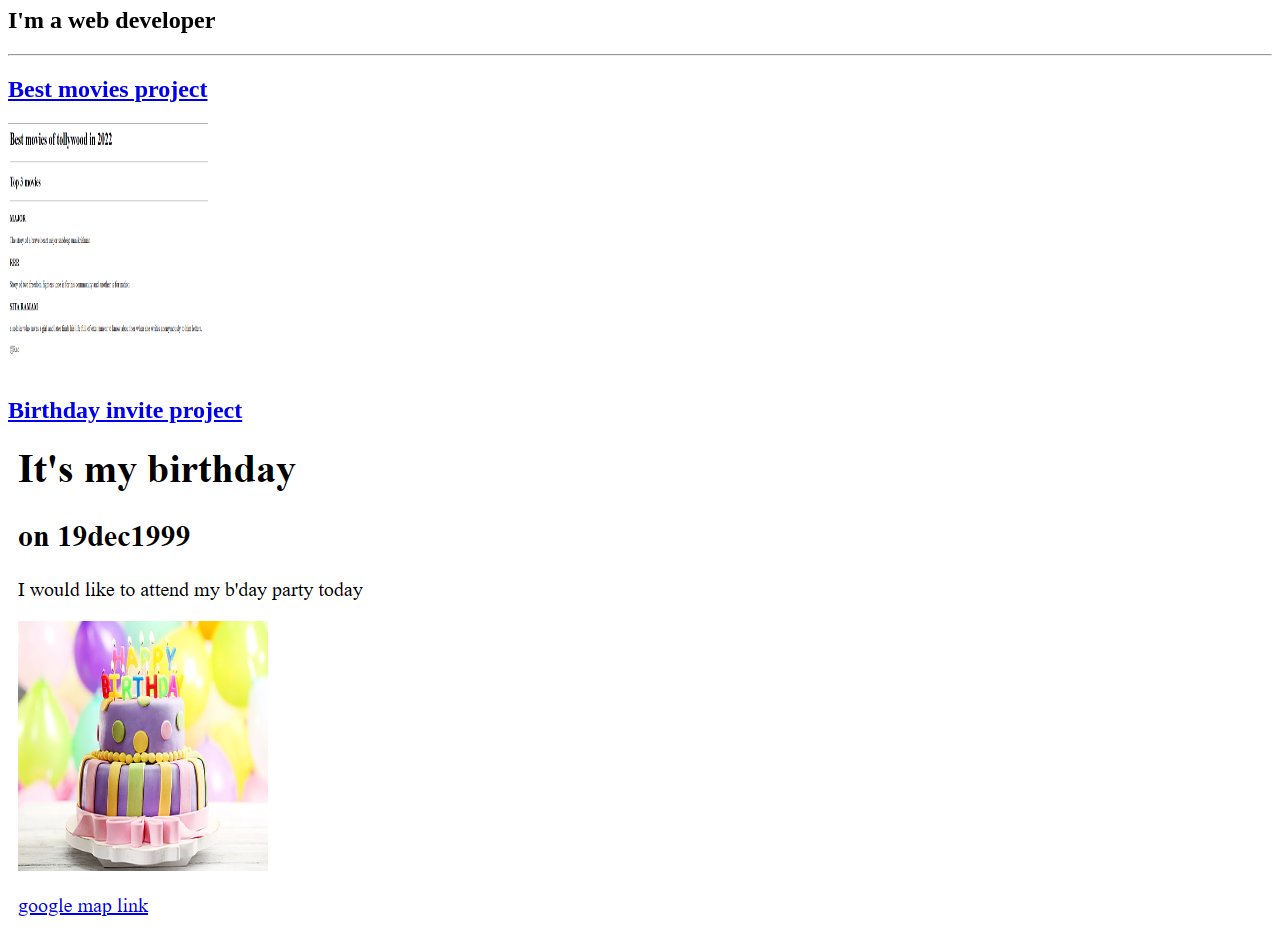
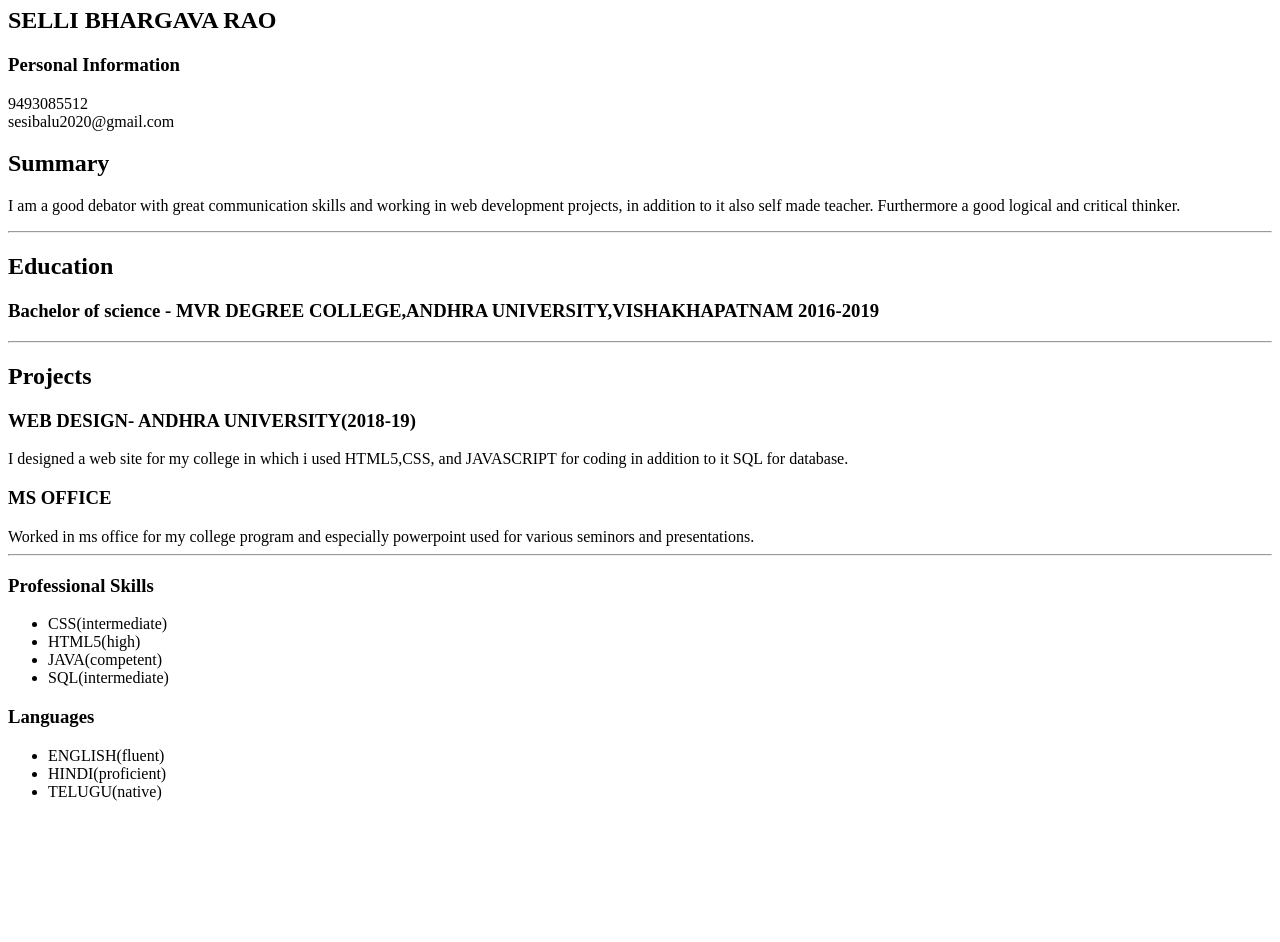
Before and after one commit to SelliBhargav/html-portfolio, a plain HTML site: page index.html in a window 1280 px wide. Shown: the part 73-1015 px from the top of the page. After the commit the page ends 890 px from the top, so only its background shows below. Drawn offline with Linux system fonts and the light colour scheme.

Commit message:
Add files via upload

```diff
--- a/index.html
+++ b/index.html
@@ -1,24 +1,42 @@
+<!DOCTYPE html>
+<head>
+    <h1><b>My Resume</b></h1>
+    <h2>SELLI BHARGAVA RAO</h2>
+    <h3><b>Personal Information</b></h3>
+    9493085512<br>
+    sesibalu2020@gmail.com<br>
+    <body>
+        <h2>Summary</h2>
+        <p>I am a good debator with great communication skills and working in web development projects,
+             in addition to it also self made teacher.
+            Furthermore a good logical and critical thinker.
+        </p>
+        <hr>
+        <h2><b>Education</b></h2>
+        <h3>Bachelor of science - MVR DEGREE COLLEGE,ANDHRA UNIVERSITY,VISHAKHAPATNAM
+            2016-2019
+        </h3>
+       <hr>
+       <h2><b>Projects</b></h2>
+       <h3>WEB DESIGN- ANDHRA UNIVERSITY(2018-19)</h3>
+       I designed a web site for my college in which i used HTML5,CSS, and JAVASCRIPT for coding in addition to it SQL for database.
+            <h3>MS OFFICE</h3>
+       Worked in ms office for my college program and especially powerpoint used for various seminors and presentations.
+       <hr>
 
-<!DOCTYPE html>
-<html lang="en">
+      <h3><b>Professional Skills</b></h3>
+      <ul>
+      <li>CSS(intermediate)</li>
+      <li>HTML5(high)</li>
+      <li>JAVA(competent)</li>
+       <li>SQL(intermediate)</li>
+     </ul>
+     <h3><b>Languages</b></h3>
+     <ul>
+     <li>ENGLISH(fluent)</li>
+     <li>HINDI(proficient)</li>
+     <li>TELUGU(native)</li>
+     </ul>
 
-<head>
-  <meta charset="UTF-8">
-  <title>Bhargav's Portfolio</title>
+    </body>
 </head>
-
-<body>
-<h1>Selli Bhargav's  website</h1>
-<h2>I'm a web developer</h2>
-<hr>
-<h2><a href="./public/index copy.html">Best movies project</a></h2>
-<img src="./assets/images/movies.png" height="250" width="200"/>
-
-<h2><a href="./public/index.html">Birthday invite project</a></h2>
-    <img src="./assets/images/b'day.png"/>
-
-<h3><a href="./public/about.html">about me</a> </h3>
-<h3><a href="./public/contact.html">contact me</a></h3>
-
-</body>
-</html>
```
